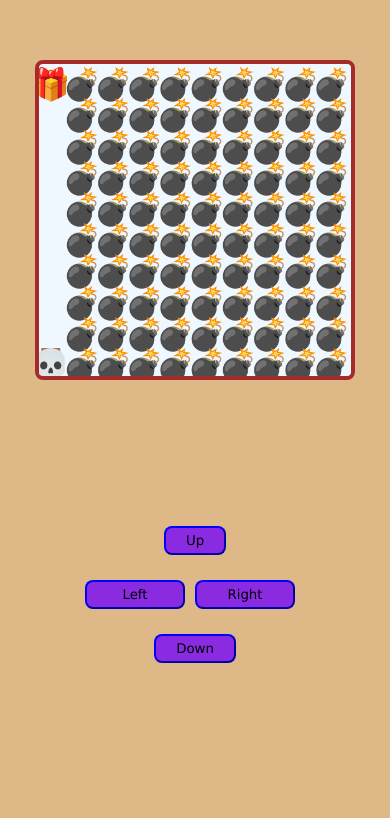
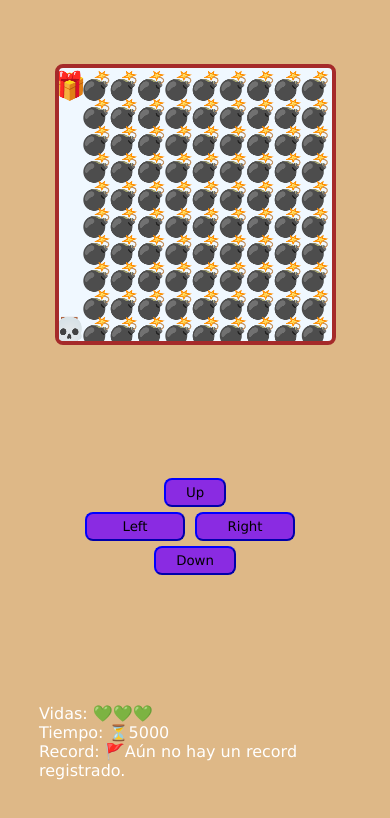
Before and after one commit to 00Alex16/skull-game-js, a plain HTML site: page index.html in a window 390 px wide. Drawn offline with Linux system fonts and the light colour scheme.

Commit message:
Logic of lives, time and record added

```diff
--- a/game.js
+++ b/game.js
@@ -4,11 +4,18 @@ const btnUp = document.querySelector('#up');
 const btnDown = document.querySelector('#down');
 const btnRight = document.querySelector('#right');
 const btnLeft = document.querySelector('#left');
+const spanLives = document.querySelector('#lives');
+const spanTime = document.querySelector('#time');
+const spanRecord = document.querySelector('#record');
+const pResult = document.querySelector('#result');
 
 let canvasSize;
 let elementsSize;
 let level = 0;
 let lives = 3;
+let timeStart;
+let timePlayer;
+let timeInterval;
 
 const playerPosition = {
 	x: undefined,
@@ -25,16 +32,20 @@ window.addEventListener('resize', setCanvasSize);
 
 function setCanvasSize() {
 	if (window.innerHeight > window.innerWidth) {
-		canvasSize = window.innerWidth * 0.8;
+		canvasSize = window.innerWidth * 0.7;
 	} else {
-		canvasSize = window.innerHeight * 0.8;
+		canvasSize = window.innerHeight * 0.7;
 	}
+
+	canvasSize = Number(canvasSize.toFixed(0));
 
 	canvas.setAttribute('width', canvasSize);
 	canvas.setAttribute('height', canvasSize);
 
 	elementsSize = canvasSize / 10;
 
+	playerPosition.x = undefined;
+	playerPosition.y = undefined;
 	startGame();
 }
 
@@ -50,8 +61,16 @@ function startGame() {
 		return;
 	}
 
+	if (!timeStart) {
+		timeStart = Date.now();
+		timeInterval = setInterval(showTime, 100);
+		showRecord();
+	}
+
 	const mapRows = map.trim().split('\n');
 	const mapRowCols = mapRows.map(row => row.trim().split(''));
+
+	showLives();
 
 	enemyPositions = [];
 	game.clearRect(0, 0, canvasSize, canvasSize);
@@ -113,6 +132,7 @@ function levelFailed() {
 	if (lives <= 0) {
 		level = 0;
 		lives = 3;
+		timeStart = undefined;
 	}
 	playerPosition.x = undefined;
 	playerPosition.y = undefined;
@@ -120,7 +140,34 @@ function levelFailed() {
 }
 
 function gameFinished() {
-	console.log('You finished the game!');
+	clearInterval(timeInterval);
+	const recordTime = localStorage.getItem('record_time');
+	const playerTime = Date.now() - timeStart;
+	if (recordTime) {
+		if (recordTime >= playerTime) {
+			localStorage.setItem('record_time', playerTime);
+			pResult.innerHTML = 'SUPERASTE EL RECORD!';
+		} else {
+			pResult.innerHTML = 'Lo siento, no has superado el record';
+		}
+	} else {
+		localStorage.setItem('record_time', playerTime);
+	}
+}
+
+function showLives() {
+	const heartsArray = Array(lives).fill(emojis['HEART']);
+	spanLives.innerHTML = '';
+	heartsArray.forEach(heart => spanLives.append(heart));
+}
+
+function showTime() {
+	spanTime.innerHTML = Date.now() - timeStart;
+}
+
+function showRecord() {
+	const record = localStorage.getItem('record_time');
+	spanRecord.innerHTML = record ? record : 'Aún no hay un record registrado.';
 }
 
 window.addEventListener('keydown', moveByKeys);
--- a/index.html
+++ b/index.html
@@ -19,7 +19,10 @@
     </div>
 
     <div class="messages">
-      <p></p>
+      <p>Vidas: <span id="lives"></span></p>
+      <p>Tiempo: ⏳<span id="time"></span></p>
+      <p>Record: 🚩<span id="record"></span></p>
+      <p id="result"></p>
     </div>
   </div>
 
--- a/maps.js
+++ b/maps.js
@@ -12,6 +12,7 @@ const emojis = {
   'BOMB_COLLISION': '🔥',
   'GAME_OVER': '👎',
   'WIN': '🏆',
+  'HEART': '💚'
 };
 
 const maps = [];
--- a/styles.css
+++ b/styles.css
@@ -59,7 +59,7 @@ p {
 
 @media (max-width: 440px) {
   button {
-    margin-top: 25px;
+    margin-top: 5px;
   }
   #up, #down {
     margin-left: 100%;
```
